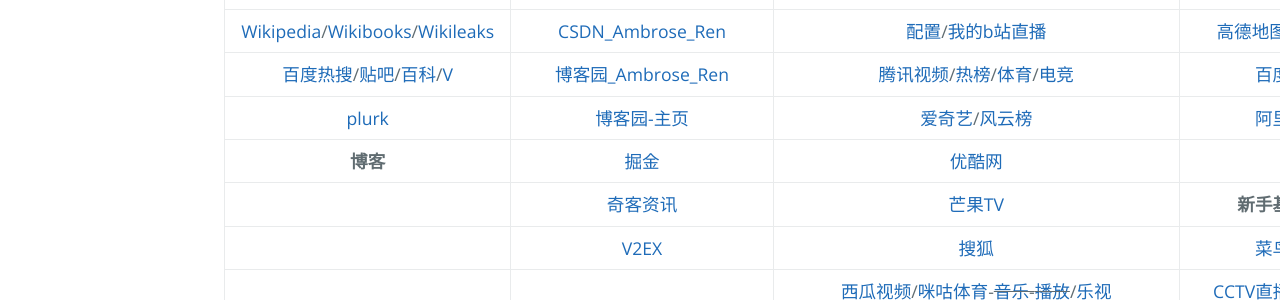
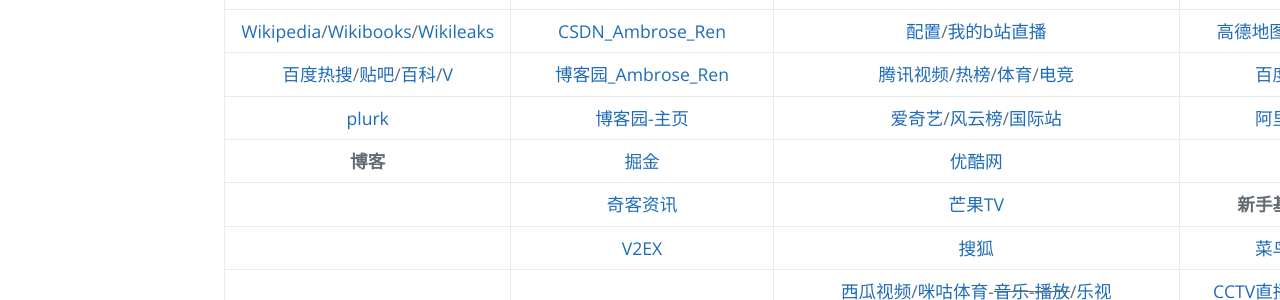
Before and after one commit to AmbroseRen/test, a Jekyll site: the page built from navigation.md, in a window 1280 px wide. Shown: the part 905-1205 px from the top of the page. Built offline with Jekyll 4.4.1, drawn with Linux system fonts in a browser that asks for light colours; our own code applies the rules of GitHub Pages for plain Markdown files; the repository's description, which GitHub fills in, is left out.

Commit message:
Update navigation.md

```diff
--- a/navigation.md
+++ b/navigation.md
@@ -25,7 +25,7 @@
 | [少数派](https://sspai.com/) | [segmentfault](https://segmentfault.com/u/ambroseren/users/following) | [AcFun](https://www.acfun.cn/)/[哔哩哔哩](https://space.bilibili.com/352834482/fans/follow)/[热榜](https://www.bilibili.com/v/popular/rank/all) | [QQ邮箱](https://mail.qq.com/)/[万年历](https://wannianrili.bmcx.com/)/[12306](https://kyfw.12306.cn/otn/leftTicket/init) |
 | [Wikipedia](https://www.wikipedia.org/)/[Wikibooks](https://www.wikibooks.org/)/[Wikileaks](https://wikileaks.org/What-is-WikiLeaks.html) | [CSDN_Ambrose_Ren](https://blog.csdn.net/Ambrose_Ren) | [配置](https://link.bilibili.com/p/center/index#/my-room/start-live)/[我的b站直播](https://live.bilibili.com/22653502) | [高德地图](https://www.amap.com/)/[百度地图](https://map.baidu.com/) |
 | [百度热搜](https://top.baidu.com/board)/[贴吧](https://tieba.baidu.com/index.html)/[百科](https://baike.baidu.com/usercenter/lemmas#favorites)/[V](https://baike.baidu.com/vbaike#gallary) | [博客园_Ambrose_Ren](https://www.cnblogs.com/rensi/) | [腾讯视频](https://v.qq.com/biu/u/playlist)/[热榜](https://v.qq.com/biu/ranks/?t=hotsearch)/[体育](https://live.qq.com/)/[电竞](https://egame.qq.com/) | [百度网盘](https://pan.baidu.com/disk/home) |
-| [plurk](https://www.plurk.com/AmbroseRenCN) | [博客园-主页](https://home.cnblogs.com/u/rensi/) | [爱奇艺](https://www.iqiyi.com/u/fav)/[风云榜](https://www.iqiyi.com/ranks1/home) | [阿里云盘](https://www.aliyundrive.com/drive/) |
+| [plurk](https://www.plurk.com/AmbroseRenCN) | [博客园-主页](https://home.cnblogs.com/u/rensi/) | [爱奇艺](https://www.iqiyi.com/u/fav)/[风云榜](https://www.iqiyi.com/ranks1/home)/[国际站](https://www.iq.com/personal?type=favorite) | [阿里云盘](https://www.aliyundrive.com/drive/) |
 | __博客__ | [掘金](https://juejin.cn/) | [优酷网](https://user.youku.com/page/usc/fav?theme=) | []() |
 | []() | [奇客资讯](https://www.solidot.org/) | [芒果TV](https://i.mgtv.com/my/looklist) | __新手基础自学__ |
 | []() | [V2EX](https://www.v2ex.com/?tab=tech) | [搜狐](https://my.tv.sohu.com/i/bookmark) | [菜鸟教程](https://www.runoob.com/) |
```
